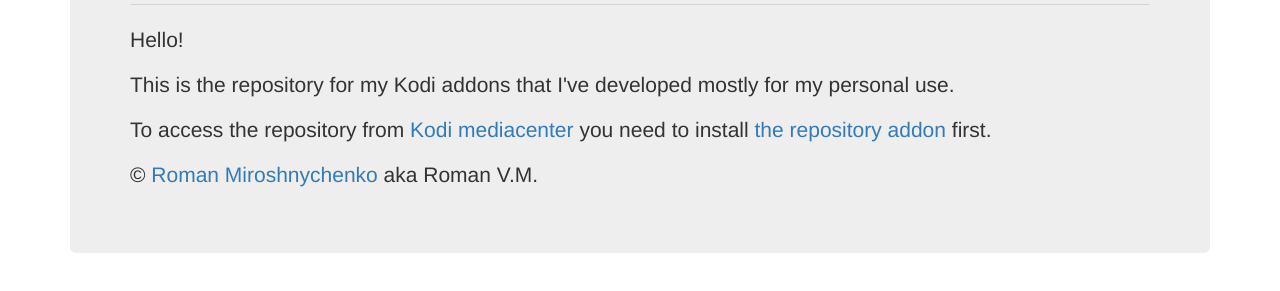
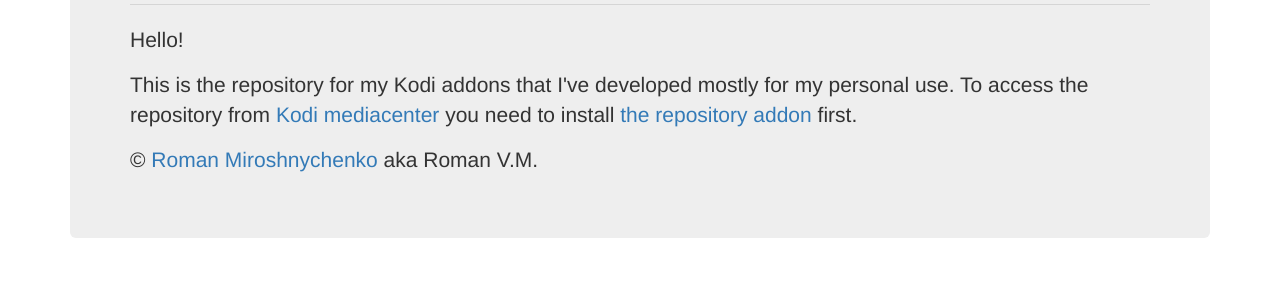
Before and after one commit to romanvm/kodi_repo, a plain HTML site: page index.html in a window 1280 px wide. Shown: the part 137-428 px from the top of the page. Drawn offline with nearby package versions, Linux system fonts and the light colour scheme.

Commit message:
Updates index.html

```diff
--- a/index.html
+++ b/index.html
@@ -21,8 +21,8 @@
         <h2>Roman V.M. Kodi Addons Repository</h2>
         <hr>
         <p class="text-just">Hello!</p>
-        <p class="text-just">This is the repository for my Kodi addons that I've developed mostly for my personal use.</p>
-        <p class="text-just">To access the repository from <a href="http://kodi.tv/" target="_blank">Kodi mediacenter</a>
+        <p class="text-just">This is the repository for my Kodi addons that I've developed mostly for my personal use.
+        To access the repository from <a href="http://kodi.tv/" target="_blank">Kodi mediacenter</a>
         you need to install <a href="https://romanvm.github.io/kodi_repo/repo/repository.romanvm/repository.romanvm-2.0.0.zip">
         the repository addon</a> first.</p>
         <p class="text-just">&copy; <a href="https://github.com/romanvm">Roman Miroshnychenko</a> aka Roman V.M.</p>
```
